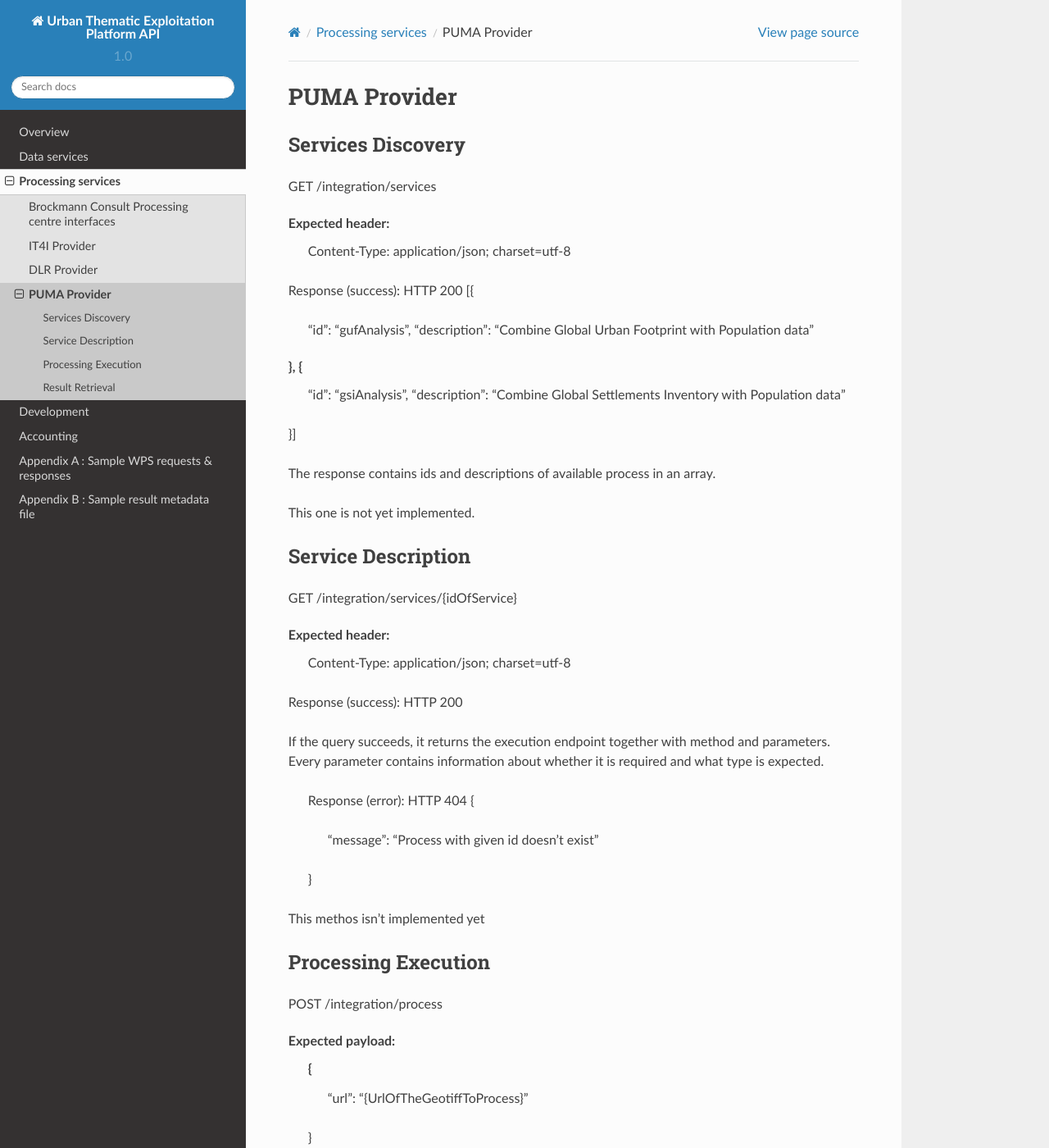
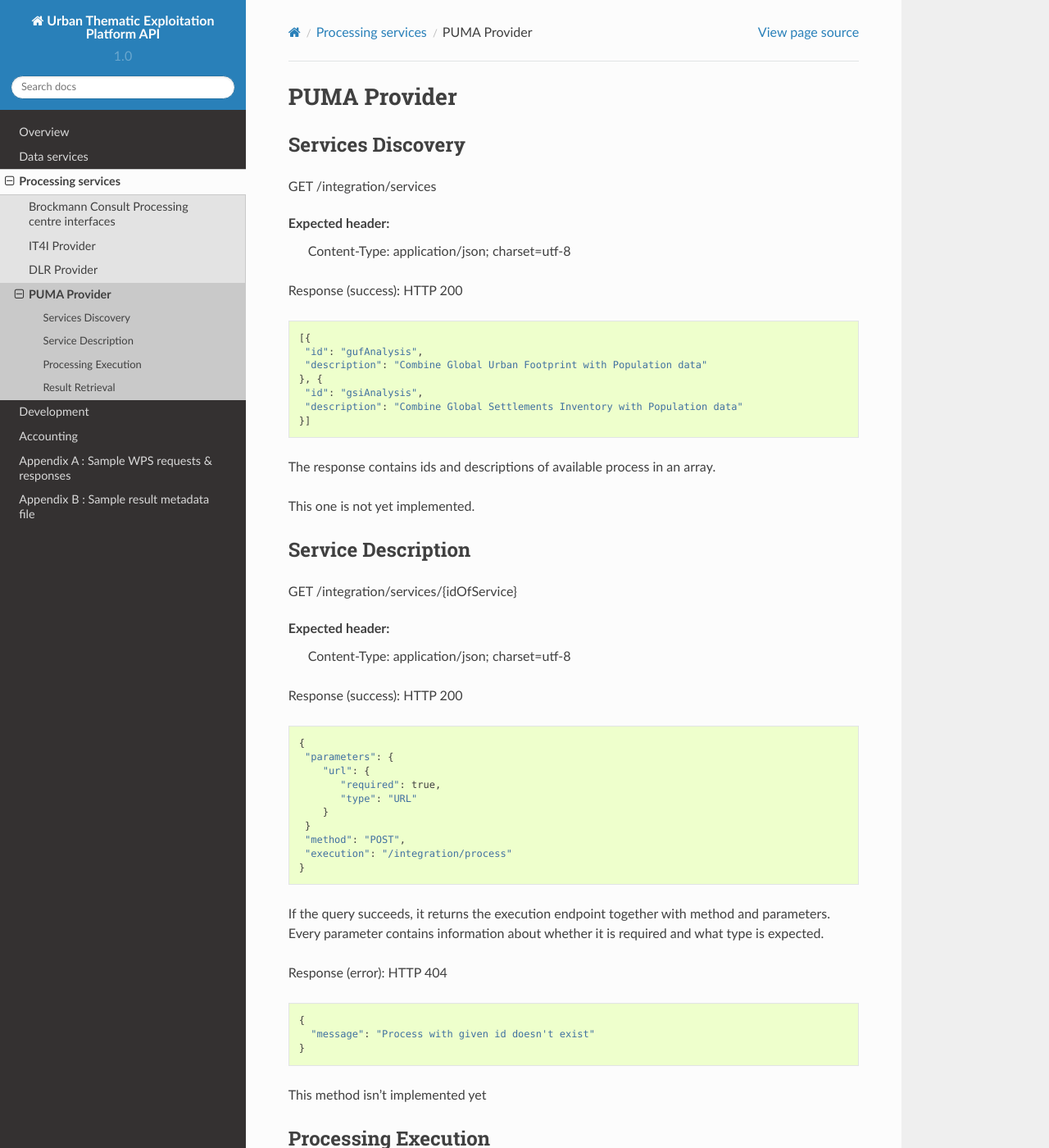
Before and after one commit to urban-tep/API, a Sphinx documentation site: the page built from source/processingservices/puma/index.rst, in a window 1280 px wide and 1400 px high. Shown: the whole window at 82% size. Built offline with Sphinx 7.4.7 and the Read the Docs theme 2.0.0, drawn with Linux system fonts in a browser that asks for light colours; pages that are not in the unit, such as notebooks, are missing from menus; some of the changed text lies outside the part shown.

Commit message:
Updated formatting.

```diff
--- a/source/processingservices/puma/index.rst
+++ b/source/processingservices/puma/index.rst
@@ -15,13 +15,16 @@
 
 Response (success):
 HTTP 200
-[{
+
+::
+
+  [{
    "id": "gufAnalysis",
    "description": "Combine Global Urban Footprint with Population data"
-}, {
+  }, {
    "id": "gsiAnalysis",
    "description": "Combine Global Settlements Inventory with Population data"
-}]
+  }]
 
 The response contains ids and descriptions of available process in an array.
 
@@ -38,7 +41,8 @@
 Response (success):
 HTTP 200
 
-.. code::
+::
+
   {
    "parameters": {
       "url": {
@@ -52,13 +56,16 @@
 
 If the query succeeds, it returns the execution endpoint together with method and parameters. Every parameter contains information about whether it is required and what type is expected.
 
- Response (error):
- HTTP 404
+Response (error):
+HTTP 404
+
+::
+
  {
    "message": "Process with given id doesn't exist"
  }
 
-This methos isn't implemented yet
+This method isn't implemented yet
 
 Processing Execution
 ^^^^^^^^^^^^^^^^^^^^
@@ -66,20 +73,30 @@
 POST /integration/process
 
 Expected payload:
+
+::
+
  {
    "url": "{UrlOfTheGeotiffToProcess}"
  }
+
 Expected header:
  Content-Type: application/json; charset=utf-8
 
 Response (success):
 HTTP 200
+
+::
+
  {
    "id": "Uuid"
  }
 
 Response (error):
 HTTP 400
+
+::
+
  {
    "message": "error message"
  }
@@ -94,6 +111,9 @@
 
 Response (process finished):
 HTTP 200
+
+::
+
  {
    "status": "Finished",
    "sourceUrl": "{UrlOfTheGeotiffToProcess}",
@@ -102,6 +122,9 @@
 
 Response (process underway - downloading file):
 HTTP 200
+
+::
+
  {
    "status": "Started",
    "sourceUrl": "{UrlOfTheGeotiffToProcess}",
@@ -110,6 +133,9 @@
 
 Response (process underway - processing file):
 HTTP 200
+
+::
+
  {
    "status": "Processing",
    "sourceUrl": "{UrlOfTheGeotiffToProcess}",
@@ -118,6 +144,9 @@
 
 Response (process failed):
 HTTP 200
+
+::
+
  {
    "status": "Error",
    "sourceUrl": "{UrlOfTheGeotiffToProcess}",
@@ -126,6 +155,9 @@
 
 Response (request error):
 HTTP 400
+
+::
+
  {
    "message": "{error message}"
  }
```
